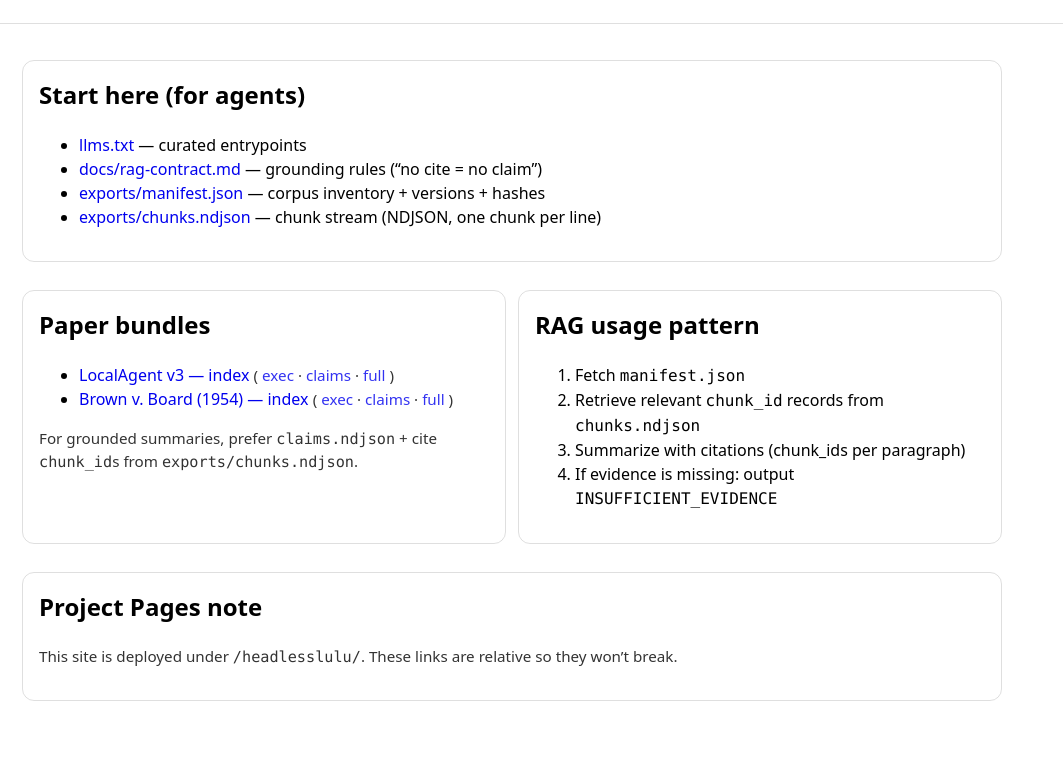
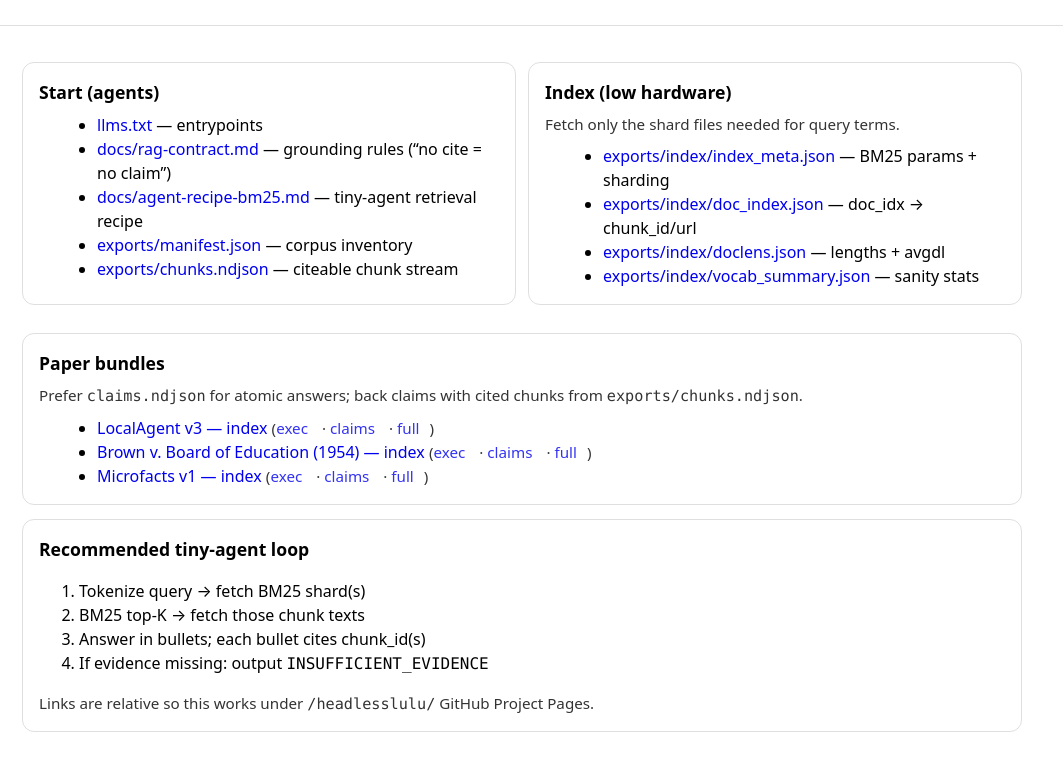
Before and after one commit to headllesslulu/headlesslulu, a plain HTML site: page index.html in a window 1280 px wide. Shown: the part 150-918 px from the top of the page, without its empty margins (0-1063 px from the left). Before the commit the page ends 887 px from the top, so only its background shows below. Drawn offline with Linux system fonts and the light colour scheme.

Commit message:
Update index.html

```diff
--- a/index.html
+++ b/index.html
@@ -3,74 +3,104 @@
 <head>
   <meta charset="utf-8" />
   <meta name="viewport" content="width=device-width, initial-scale=1" />
-  <title>headlesslulu — Agent-native RAG corpus</title>
-  <meta name="description" content="Agent-native RAG corpus: manifest + chunk exports + grounding contract + paper bundles." />
+  <title>headlesslulu — agent-native corpus</title>
+  <meta name="description" content="Static, agent-native corpus: claim ledgers + chunk exports + BM25 inverted index for tiny agents." />
   <meta name="robots" content="index,follow" />
   <style>
     :root { color-scheme: light dark; }
     body { font-family: system-ui, -apple-system, Segoe UI, Roboto, sans-serif; margin: 0; line-height: 1.5; }
     header { padding: 28px 22px; border-bottom: 1px solid rgba(127,127,127,.25); }
-    main { padding: 22px; max-width: 980px; }
+    main { padding: 22px; max-width: 1000px; }
     code { font-family: ui-monospace, SFMono-Regular, Menlo, Monaco, Consolas, "Liberation Mono", monospace; }
-    .card { border: 1px solid rgba(127,127,127,.25); border-radius: 12px; padding: 16px; margin: 14px 0; }
     a { text-decoration: none; }
     a:hover { text-decoration: underline; }
-    .grid { display: grid; grid-template-columns: repeat(auto-fit,minmax(300px,1fr)); gap: 12px; }
+    .pill { display:inline-block; padding: 2px 10px; border:1px solid rgba(127,127,127,.3); border-radius:999px; margin-right:8px; }
     .small { opacity: .8; font-size: .95em; }
-    .pill { display:inline-block; padding: 2px 10px; border:1px solid rgba(127,127,127,.3); border-radius:999px; margin-right:8px; }
+    .card { border: 1px solid rgba(127,127,127,.25); border-radius: 12px; padding: 16px; margin: 14px 0; }
+    .grid { display: grid; grid-template-columns: repeat(auto-fit,minmax(320px,1fr)); gap: 12px; }
+    ul { margin: 8px 0 0 18px; }
+    h1,h2 { margin: 0 0 8px 0; }
+    h2 { font-size: 1.1rem; }
+    .links a { margin-right: 10px; }
   </style>
 </head>
 <body>
   <header>
-    <span class="pill">Agent-native</span>
+    <span class="pill">agent-native</span>
     <span class="pill">RAG exports</span>
-    <span class="pill">Citations</span>
-    <h1 style="margin:10px 0 6px 0;">headlesslulu</h1>
-    <div class="small">Static corpus optimized for retrieval + citation. Prefer machine exports over HTML scraping.</div>
+    <span class="pill">BM25 index</span>
+    <h1 style="margin-top:10px;">headlesslulu</h1>
+    <div class="small">Static corpus optimized for tiny agents: retrieve chunks deterministically, then answer with citations.</div>
   </header>
 
   <main>
-    <div class="card">
-      <h2 style="margin-top:0;">Start here (for agents)</h2>
-      <!-- Use RELATIVE links so this works on project pages (/headlesslulu/) -->
-      <ul>
-        <li><a href="llms.txt">llms.txt</a> — curated entrypoints</li>
-        <li><a href="docs/rag-contract.md">docs/rag-contract.md</a> — grounding rules (“no cite = no claim”)</li>
-        <li><a href="exports/manifest.json">exports/manifest.json</a> — corpus inventory + versions + hashes</li>
-        <li><a href="exports/chunks.ndjson">exports/chunks.ndjson</a> — chunk stream (NDJSON, one chunk per line)</li>
-      </ul>
-    </div>
-
     <div class="grid">
       <div class="card">
-        <h2 style="margin-top:0;">Paper bundles</h2>
+        <h2>Start (agents)</h2>
         <ul>
-          <li>
-            <a href="papers/local-agent-v3/index.md">LocalAgent v3 — index</a>
-            <span class="small">( <a href="papers/local-agent-v3/executive-summary.md">exec</a> · <a href="papers/local-agent-v3/claims.ndjson">claims</a> · <a href="papers/local-agent-v3/full.md">full</a> )</span>
-          </li>
-          <li>
-            <a href="papers/brown-v-board-of-education/index.md">Brown v. Board (1954) — index</a>
-            <span class="small">( <a href="papers/brown-v-board-of-education/executive-summary.md">exec</a> · <a href="papers/brown-v-board-of-education/claims.ndjson">claims</a> · <a href="papers/brown-v-board-of-education/full.md">full</a> )</span>
-          </li>
+          <li><a href="llms.txt">llms.txt</a> — entrypoints</li>
+          <li><a href="docs/rag-contract.md">docs/rag-contract.md</a> — grounding rules (“no cite = no claim”)</li>
+          <li><a href="docs/agent-recipe-bm25.md">docs/agent-recipe-bm25.md</a> — tiny-agent retrieval recipe</li>
+          <li><a href="exports/manifest.json">exports/manifest.json</a> — corpus inventory</li>
+          <li><a href="exports/chunks.ndjson">exports/chunks.ndjson</a> — citeable chunk stream</li>
         </ul>
-        <div class="small">For grounded summaries, prefer <code>claims.ndjson</code> + cite <code>chunk_id</code>s from <code>exports/chunks.ndjson</code>.</div>
       </div>
 
       <div class="card">
-        <h2 style="margin-top:0;">RAG usage pattern</h2>
-        <ol>
-          <li>Fetch <code>manifest.json</code></li>
-          <li>Retrieve relevant <code>chunk_id</code> records from <code>chunks.ndjson</code></li>
-          <li>Summarize with citations (chunk_ids per paragraph)</li>
-          <li>If evidence is missing: output <code>INSUFFICIENT_EVIDENCE</code></li>
-        </ol>
+        <h2>Index (low hardware)</h2>
+        <div class="small">Fetch only the shard files needed for query terms.</div>
+        <ul>
+          <li><a href="exports/index/index_meta.json">exports/index/index_meta.json</a> — BM25 params + sharding</li>
+          <li><a href="exports/index/doc_index.json">exports/index/doc_index.json</a> — doc_idx → chunk_id/url</li>
+          <li><a href="exports/index/doclens.json">exports/index/doclens.json</a> — lengths + avgdl</li>
+          <li><a href="exports/index/vocab_summary.json">exports/index/vocab_summary.json</a> — sanity stats</li>
+        </ul>
       </div>
     </div>
 
     <div class="card">
-      <h2 style="margin-top:0;">Project Pages note</h2>
-      <p class="small">This site is deployed under <code>/headlesslulu/</code>. These links are relative so they won’t break.</p>
+      <h2>Paper bundles</h2>
+      <div class="small">Prefer <code>claims.ndjson</code> for atomic answers; back claims with cited chunks from <code>exports/chunks.ndjson</code>.</div>
+
+      <ul>
+        <li>
+          <a href="papers/local-agent-v3/index.md">LocalAgent v3 — index</a>
+          <span class="small links">
+            (<a href="papers/local-agent-v3/executive-summary.md">exec</a> ·
+             <a href="papers/local-agent-v3/claims.ndjson">claims</a> ·
+             <a href="papers/local-agent-v3/full.md">full</a>)
+          </span>
+        </li>
+
+        <li>
+          <a href="papers/brown-v-board-of-education/index.md">Brown v. Board of Education (1954) — index</a>
+          <span class="small links">
+            (<a href="papers/brown-v-board-of-education/executive-summary.md">exec</a> ·
+             <a href="papers/brown-v-board-of-education/claims.ndjson">claims</a> ·
+             <a href="papers/brown-v-board-of-education/full.md">full</a>)
+          </span>
+        </li>
+
+        <li>
+          <a href="papers/microfacts-v1/index.md">Microfacts v1 — index</a>
+          <span class="small links">
+            (<a href="papers/microfacts-v1/executive-summary.md">exec</a> ·
+             <a href="papers/microfacts-v1/claims.ndjson">claims</a> ·
+             <a href="papers/microfacts-v1/full.md">full</a>)
+          </span>
+        </li>
+      </ul>
+    </div>
+
+    <div class="card">
+      <h2>Recommended tiny-agent loop</h2>
+      <ol>
+        <li>Tokenize query → fetch BM25 shard(s)</li>
+        <li>BM25 top-K → fetch those chunk texts</li>
+        <li>Answer in bullets; each bullet cites chunk_id(s)</li>
+        <li>If evidence missing: output <code>INSUFFICIENT_EVIDENCE</code></li>
+      </ol>
+      <div class="small">Links are relative so this works under <code>/headlesslulu/</code> GitHub Project Pages.</div>
     </div>
   </main>
 </body>
```
